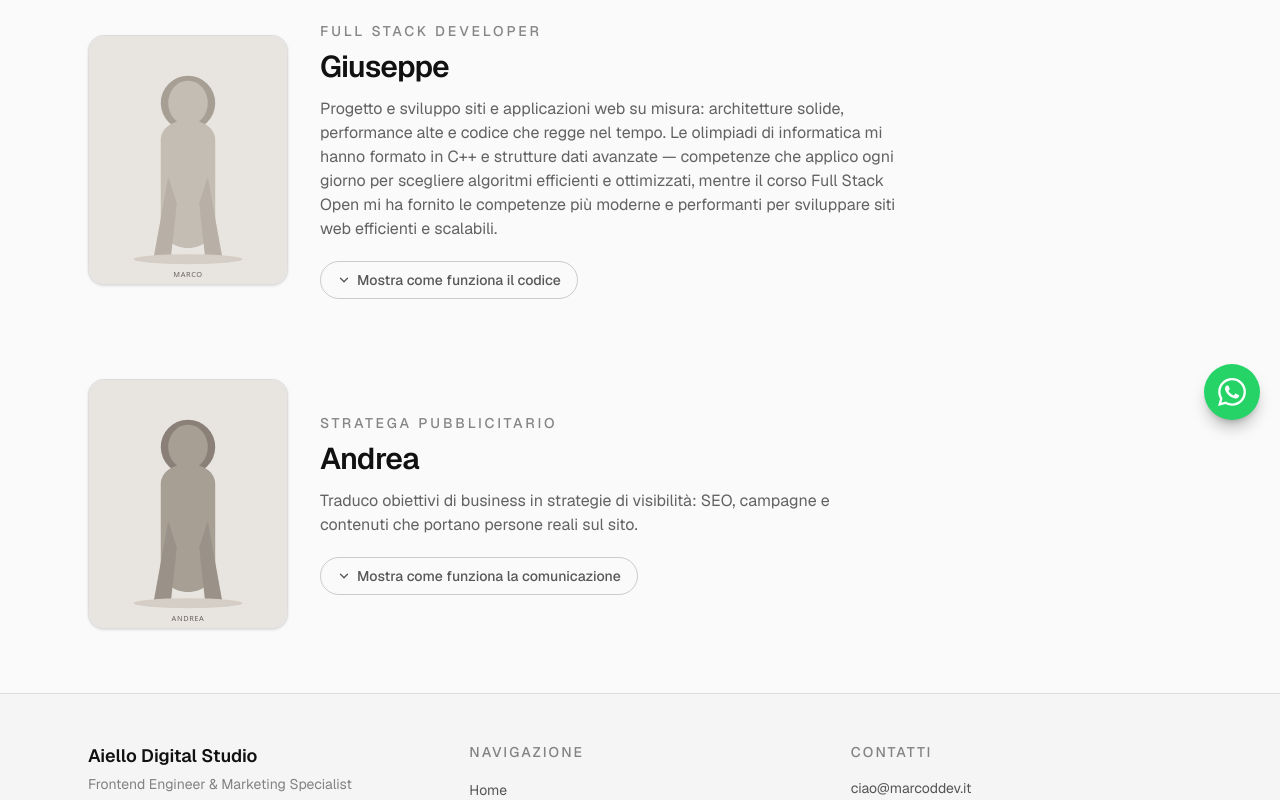
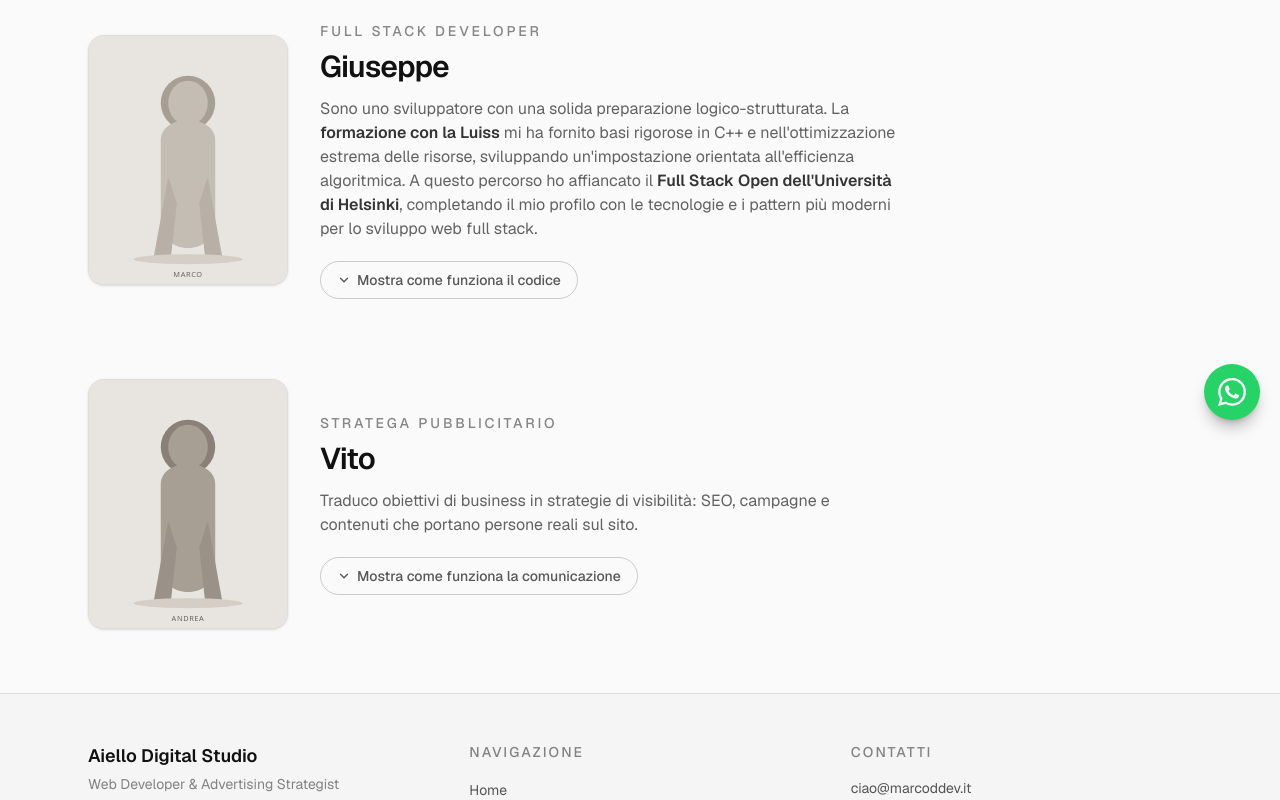
Before and after one commit to JustPeppeRepo/agenzia-pubblicitaria, a Next.js app: page /about in a window 1280 px wide. Shown: the part 360-1160 px from the top of the page. Built offline with nearby package versions, Linux system fonts and the light colour scheme.

Commit message:
TEXT - adjusting text

```diff
--- a/src/components/sections/AboutMemberSection.tsx
+++ b/src/components/sections/AboutMemberSection.tsx
@@ -10,6 +10,24 @@ type AboutMemberSectionProps = {
   children: ReactNode;
   className?: string;
 };
+
+/** Renders `**bold**` segments from bio copy in site.ts */
+function BioText({ text }: { text: string }) {
+  const parts = text.split(/(\*\*[^*]+\*\*)/g);
+  return (
+    <>
+      {parts.map((part, i) =>
+        part.startsWith("**") && part.endsWith("**") ? (
+          <strong key={i} className="font-semibold text-foreground/85">
+            {part.slice(2, -2)}
+          </strong>
+        ) : (
+          part
+        ),
+      )}
+    </>
+  );
+}
 
 export function AboutMemberSection({
   member,
@@ -48,7 +66,7 @@ export function AboutMemberSection({
             {member.name}
           </h2>
           <p className="mt-3 max-w-xl text-sm leading-6 text-foreground/65 sm:text-base">
-            {member.bio}
+            <BioText text={member.bio} />
           </p>
 
           <button
--- a/src/components/sections/PlainTalk.tsx
+++ b/src/components/sections/PlainTalk.tsx
@@ -74,7 +74,7 @@ export function PlainTalk() {
   let rowIndex = 0;
 
   return (
-    <section className="relative mt-20 w-full border-t border-foreground/10 bg-gradient-to-b from-foreground/[0.03] via-transparent to-foreground/[0.03] py-16 sm:py-20">
+    <section className="relative mt-10 w-full border-t border-foreground/10 bg-gradient-to-b from-foreground/[0.03] via-transparent to-foreground/[0.03] py-16 sm:py-20">
       <div
         aria-hidden
         className="pointer-events-none absolute inset-x-0 top-0 h-px bg-gradient-to-r from-transparent via-foreground/15 to-transparent"
--- a/src/components/sections/ValueProposition.tsx
+++ b/src/components/sections/ValueProposition.tsx
@@ -3,7 +3,7 @@ import { PlainTalk } from "@/components/sections/PlainTalk";
 
 export function ValueProposition() {
   return (
-    <section className="border-y border-foreground/10 bg-foreground/[0.02] py-20">
+    <section className="border-y border-foreground/10 bg-foreground/[0.02] py-12">
       <div className="mx-auto max-w-6xl px-6">
         <CompetitiveComparison />
       </div>
--- a/src/data/site.ts
+++ b/src/data/site.ts
@@ -6,7 +6,7 @@ import type { NavLink, SiteConfig, StackDuel } from "@/types";
 
 export const siteConfig: SiteConfig = {
   name: "Aiello Digital Studio",
-  role: "Frontend Engineer & Marketing Specialist",
+  role: "Web Developer & Advertising Strategist",
   tagline: "Siti web veloci, animati e costruiti per convertire",
   description:
     "Sviluppiamo siti e applicazioni web ad alte prestazioni, pensati per aumentare la visibilità che la tua azienda ha online",
@@ -54,7 +54,7 @@ export const aboutTeam = {
       "Progetto siti e applicazioni web su misura: veloci, affidabili e pronti a crescere con te. Ogni riga di codice serve a offrire un'esperienza fluida a chi visita il tuo sito.",
   },
   right: {
-    title: "VITO - Marketing Specialist",
+    title: "VITO - Advertising Strategist",
     description:
       "Curo la visibilità del sito online, i contenuti e la strategia di comunicazione digitale perché il tuo brand emerga su Google e sui canali giusti. Non basta esistere online: serve essere visibili, credibili e convincenti.",
   },
@@ -134,9 +134,7 @@ export const comparisonPlainTalk = {
       term: "Scalabilità",
       text: "La capacità del sito di crescere con te. Più traffico, più contenuti, nuove funzioni: senza dover buttare tutto e rifare il progetto ogni volta che il business fa un passo avanti.",
     },
-  ],
-  closing:
-    "In sintesi: meno rotture tecniche, più chiarezza per chi ti cerca, e un sito che lavora per portarti contatti — non solo per “esserci” su internet.",
+  ]
 } as const;
 
 export type PlainTalkVisualId =
@@ -161,17 +159,17 @@ export const aboutMembers = {
     role: "Full Stack Developer",
     image: "/images/team-engineer.svg",
     imageAlt: "Giuseppe — Web Developer",
-    bio: "Progetto e sviluppo siti e applicazioni web su misura: architetture solide, performance alte e codice che regge nel tempo. Le olimpiadi di informatica mi hanno formato in C++ e strutture dati avanzate — competenze che applico ogni giorno per scegliere algoritmi efficienti e ottimizzati, mentre il corso Full Stack Open mi ha fornito le competenze più moderne e performanti per sviluppare siti web efficienti e scalabili.",
+    bio: "Sono uno sviluppatore con una solida preparazione logico-strutturata. La **formazione con la Luiss** mi ha fornito basi rigorose in C++ e nell'ottimizzazione estrema delle risorse, sviluppando un'impostazione orientata all'efficienza algoritmica. A questo percorso ho affiancato il **Full Stack Open dell'Università di Helsinki**, completando il mio profilo con le tecnologie e i pattern più moderni per lo sviluppo web full stack.",
     expandLabel: "Mostra come funziona il codice",
     collapseLabel: "Nascondi dettagli tecnici",
   },
   advertiser: {
     id: "advertiser",
     anchorId: "comunicazione",
-    name: "Andrea",
+    name: "Vito",
     role: "Stratega pubblicitario",
     image: "/images/team-advertiser.svg",
-    imageAlt: "Andrea — stratega pubblicitario",
+    imageAlt: "Vito — stratega pubblicitario",
     bio: "Traduco obiettivi di business in strategie di visibilità: SEO, campagne e contenuti che portano persone reali sul sito.",
     expandLabel: "Mostra come funziona la comunicazione",
     collapseLabel: "Nascondi dettagli strategici",
```
